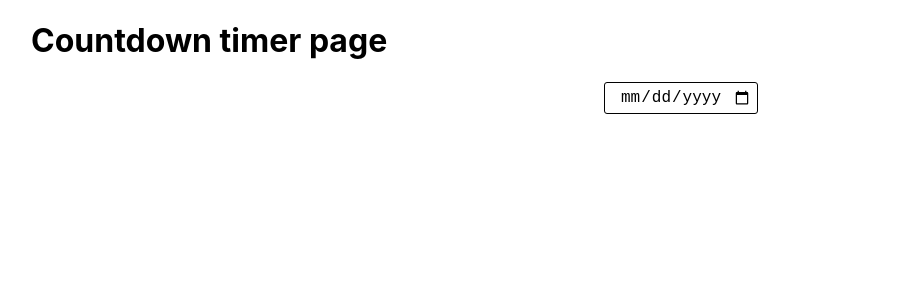
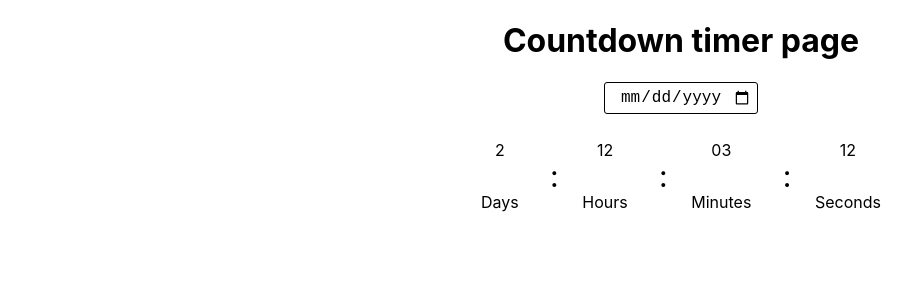
Before and after one commit to gladunvv/react-stuff-box, a React (Create React App) app: page /countdowntimer in a window 1280 px wide. Shown: the top 300 px of the page, without its empty margins (19-930 px from the left). Built offline with nearby package versions, Linux system fonts and the light colour scheme.

Commit message:
feat: update count timer page

```diff
--- a/src/components/CountTimerComoponents/CountTimerClockInput/CountTimerClockInput.js
+++ b/src/components/CountTimerComoponents/CountTimerClockInput/CountTimerClockInput.js
@@ -12,7 +12,6 @@ export const CountTimerClockInput = () => {
           className='time-to'
           id='time-to'
           value=''
-          onchange='calcTime(this.value)'
         />
       </div>
     </>
--- /dev/null
+++ b/src/components/CountTimerComoponents/CountTimerDisplay/CountTimerDisplay.js
@@ -0,0 +1,31 @@
+import React from 'react';
+
+import './CountTimerDisplay.scss';
+
+export const CountTimerDisplay = () => {
+  return (
+    <>
+      <div className='count-timer-display'>
+        <div className='clock-column'>
+          <p className='clock-timer'>2</p>
+          <p className='clock-label'>Days</p>
+        </div>
+
+        <div className='clock-column'>
+          <p className='clock-timer'>12</p>
+          <p className='clock-label'>Hours</p>
+        </div>
+
+        <div className='clock-column'>
+          <p className='clock-timer'>03</p>
+          <p className='clock-label'>Minutes</p>
+        </div>
+
+        <div className='clock-column'>
+          <p className='clock-timer'>12</p>
+          <p className='clock-label'>Seconds</p>
+        </div>
+      </div>
+    </>
+  );
+};
--- /dev/null
+++ b/src/components/CountTimerComoponents/CountTimerDisplay/CountTimerDisplay.scss
@@ -0,0 +1,25 @@
+.count-timer-display {
+    display: flex;
+    justify-content: space-between;
+    width: 400px;
+
+    .clock-column {
+        display: flex;
+        flex-direction: column;
+        justify-content: center;
+        align-items: center;
+        position: relative;
+
+        &:after {
+            content: ':';
+            display: block;
+            position: absolute;
+            right: -40px;
+            font-size: 30px;
+        }
+
+        &:last-child::after {
+            display: none;
+        }
+    }
+}
--- /dev/null
+++ b/src/components/CountTimerComoponents/CountTimerDisplay/index.js
@@ -0,0 +1 @@
+export * from './CountTimerDisplay';
--- a/src/page/CountTimerPage/CountTImerPage.js
+++ b/src/page/CountTimerPage/CountTImerPage.js
@@ -1,12 +1,17 @@
 import React from 'react';
+import { CountTimerClockInput } from '../../components/CountTimerComoponents/CountTimerClockInput';
+import { CountTimerDisplay } from '../../components/CountTimerComoponents/CountTimerDisplay';
 
-import { CountTimerClockInput } from '../../components/CountTimerComoponents/CountTimerClockInput';
+import './CountTimerPage.scss';
 
 export const CountTimerPage = () => {
   return (
     <>
-      <h1>Countdown timer page</h1>
-      <CountTimerClockInput />
+      <div className='count-timer'>
+        <h1>Countdown timer page</h1>
+        <CountTimerClockInput />
+        <CountTimerDisplay />
+      </div>
     </>
   );
 };
--- a/src/page/CountTimerPage/CountTImerPage.scss
+++ b/src/page/CountTimerPage/CountTImerPage.scss
@@ -0,0 +1,6 @@
+.count-timer {
+    display: flex;
+    flex-direction: column;
+    align-items: center;
+    justify-content: center;
+}
--- a/src/page/CountTimerPage/index.js
+++ b/src/page/CountTimerPage/index.js
@@ -1 +1 @@
-export * from './CountTImerPage';
+export * from './CountTimerPage';
```
